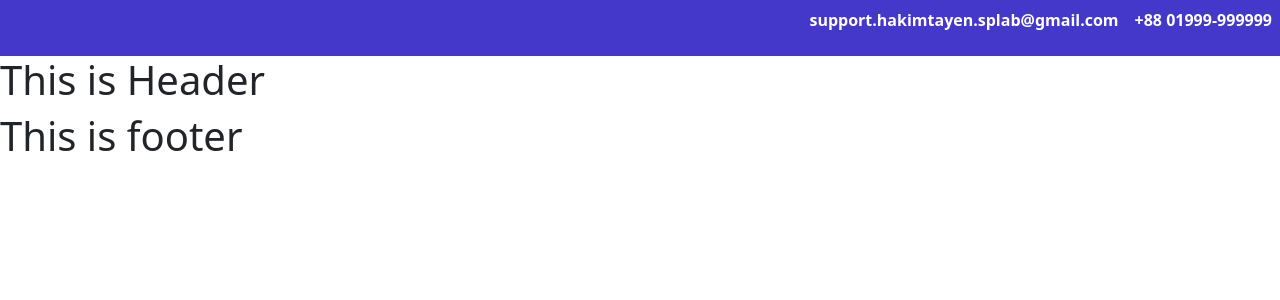
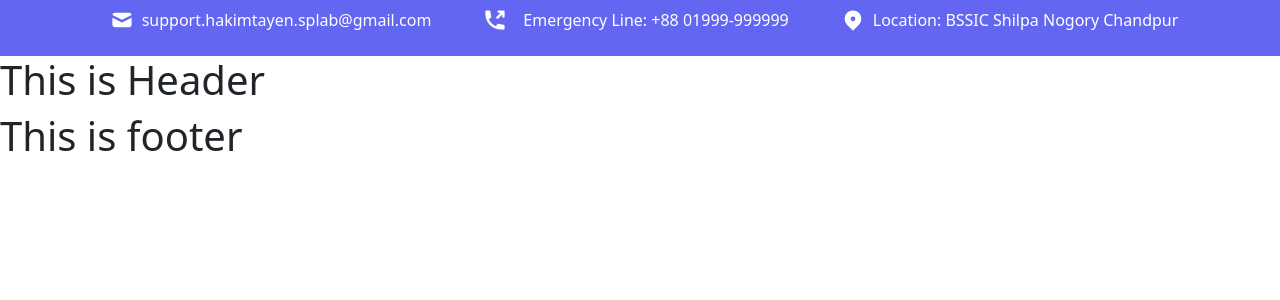
Before and after one commit to MuhammadRabius/Hakim-Tayen-Uz-Zaman, a React (Create React App) app: page /login in a window 1280 px wide. Shown: the top 300 px of the page. Built offline with nearby package versions, Linux system fonts and the light colour scheme.

Commit message:
topbanner updated with heroco icon and done with design

```diff
--- a/package.json
+++ b/package.json
@@ -11,6 +11,7 @@
     "react": "^18.0.0",
     "react-bootstrap": "^2.2.3",
     "react-dom": "^18.0.0",
+    "react-icons": "^4.3.1",
     "react-router-dom": "^6.3.0",
     "react-scripts": "5.0.1",
     "web-vitals": "^2.1.4"
--- a/src/componets/SharedCompo/TopBanner/TopBanner.js
+++ b/src/componets/SharedCompo/TopBanner/TopBanner.js
@@ -1,12 +1,13 @@
 import React from 'react';
-
+import { HiMail,HiPhoneOutgoing,HiLocationMarker } from "react-icons/hi";
 
 
 const TopBanner = () => {
       return (
-            <div className='flex justify-end gap-3  p-2 bg-indigo-700'>
-                  <p className='fw-bold text-white'>support.hakimtayen.splab@gmail.com</p>
-                  <p className='fw-bold text-white'>+88 01999-999999</p>
+            <div className='flex justify-center items-center gap-11  p-2 bg-indigo-500'>
+                  <p className='< text-white flex items-center'> <HiMail className='mx-2 text-2xl'/>support.hakimtayen.splab@gmail.com </p>
+                  <p className=' text-white flex items-center gap-2'> <HiPhoneOutgoing className='mx-2 text-2xl'/>Emergency Line: +88 01999-999999</p>
+                  <p className=' text-white flex items-center '> <HiLocationMarker className='mx-2 text-2xl'/> Location: BSSIC Shilpa Nogory Chandpur </p>
             </div>
       );
 };
```
Also changed, not shown: 1 other file (tests, documents, lock files or other folders).
